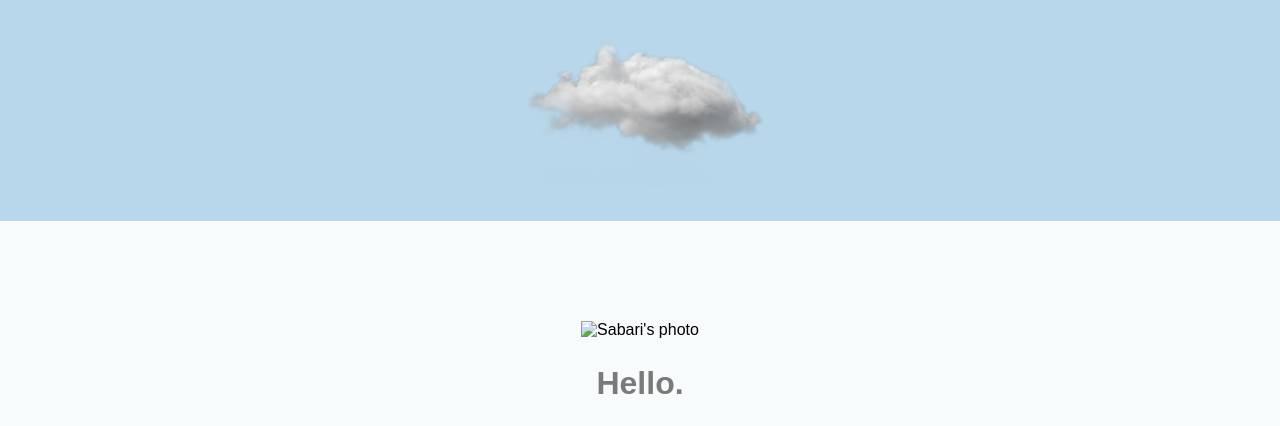
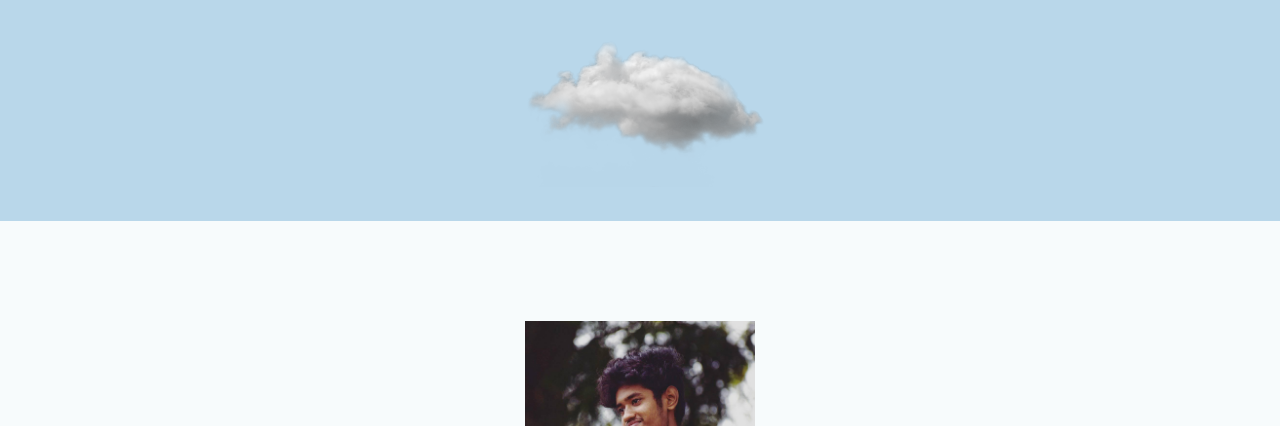
Before and after one commit to Sabarirajtg/Portfolio, a plain HTML site: page index.html in a window 1280 px wide. Shown: the part 365-791 px from the top of the page. Drawn offline with Linux system fonts and the light colour scheme; a web font is replaced by a local one.

Commit message:
Update index.html

```diff
--- a/index.html
+++ b/index.html
@@ -26,7 +26,7 @@
 
   <div class="middle-container">
     <div class="profile">
-      <img src="images/1.png" height="230px"  alt="Sabari's photo">
+      <img src="images/1.jpg" height="230px"  alt="Sabari's photo">
       <h2>Hello.</h2>
       <p>I am web designer and a passionate coder.</p>
     </div>
```
